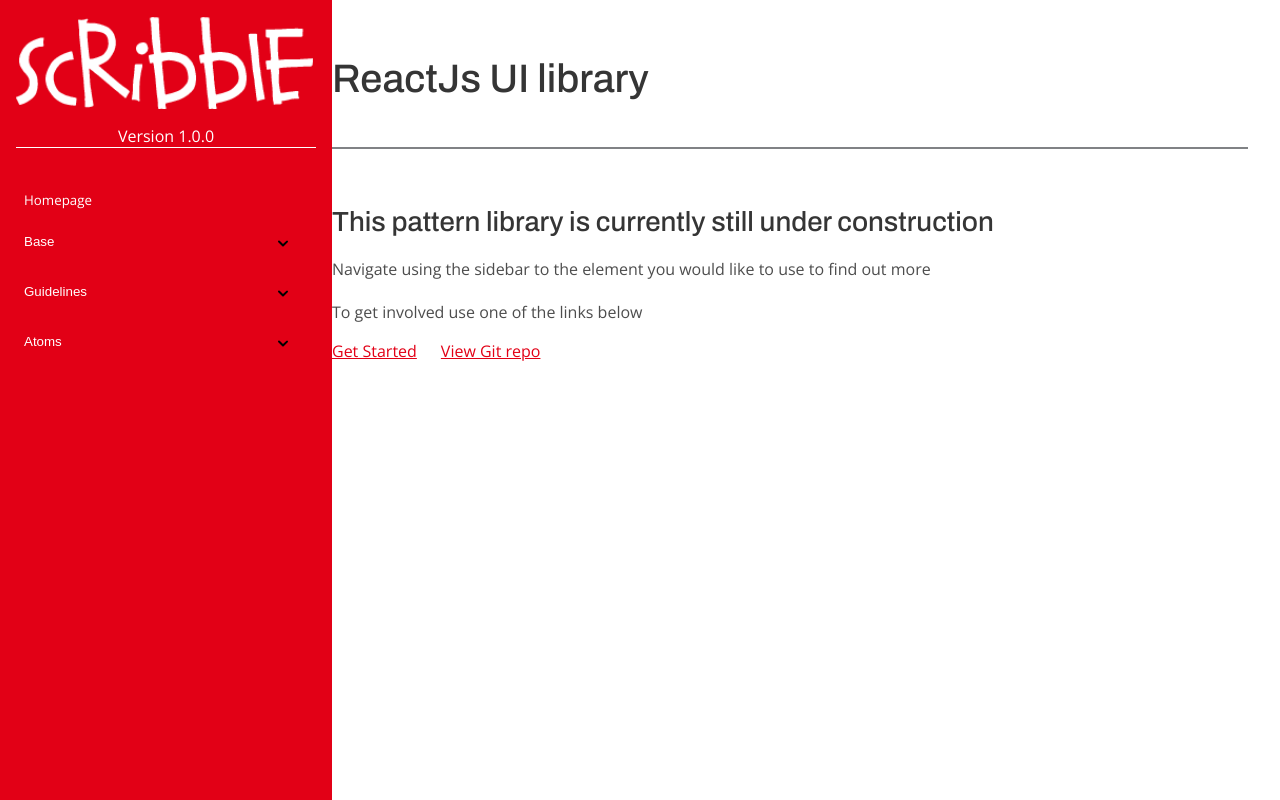
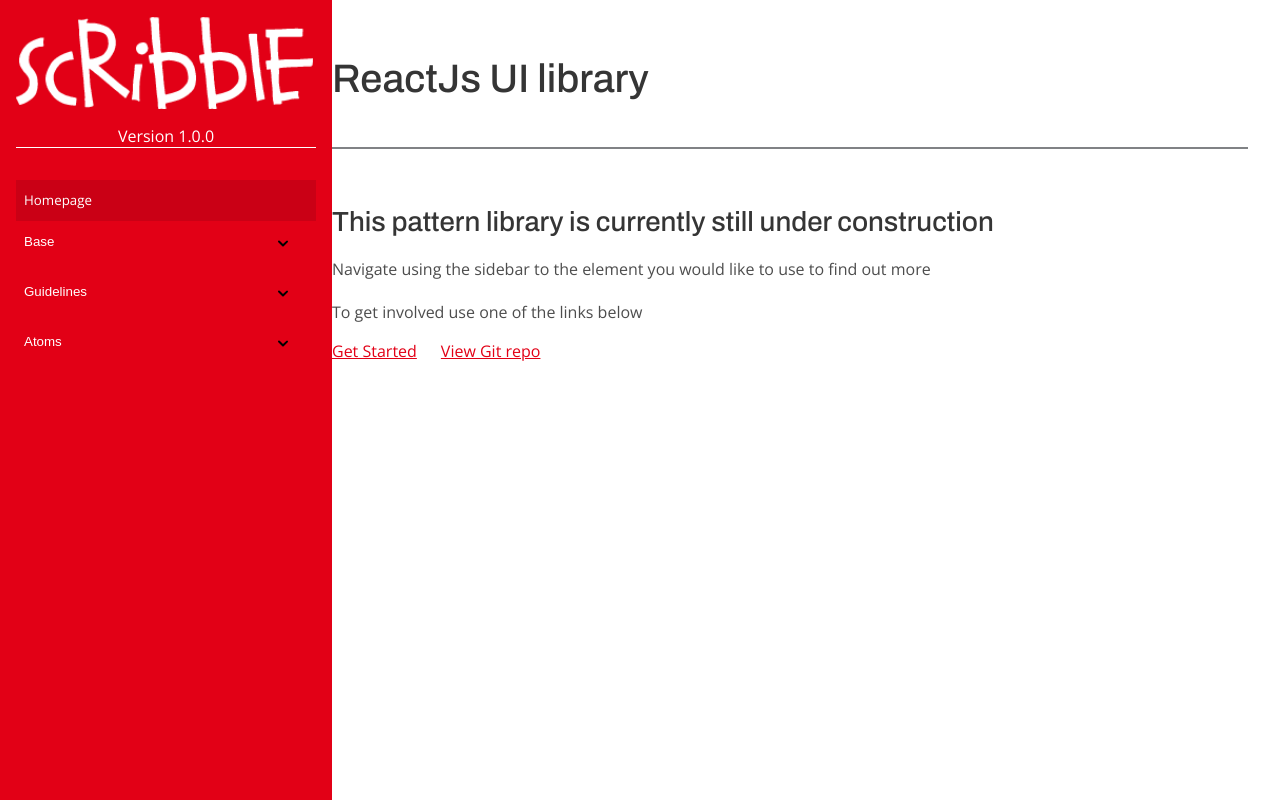
Before and after one commit to TommyScribble/pattern-library-v2, a React (Create React App) app: page / in a window 1280 px wide. Built offline with nearby package versions, Linux system fonts and the light colour scheme.

Commit message:
refactor accordion item

```diff
--- a/src/Objects/Accordion/Accordion.module.scss
+++ b/src/Objects/Accordion/Accordion.module.scss
@@ -8,34 +8,18 @@
 }
 
 .accordion-item {
-	// margin-bottom: 0.6em;
+
 	&__button {
 		background-color: transparent;
-		// background-color: color-get(utility, xlight-grey);
 		width: 100%;
-		padding-top: 1em;
-		padding-bottom: 1em;
-		padding-left: 1.5em;
+		padding: 0;
 		border: none;
-
-		// border-bottom: 2px solid color-get(utility, dark-grey);
-		// color: color-get(text, copy);  /* stylelint-disable-line */
 		text-align: left;
-		// text-transform: uppercase;
-		// font-weight: 600;
-		// font-size: 1em;
 		cursor: pointer;
 		transition: all 0.33s ease;
-
-		&.active {
-			// background-color: color-get(utility, white);/* stylelint-disable-line */
-			// border-bottom: 2px solid color-get(brand, primary);
-		}
 	}
 
 	&__background {
-		// border-bottom: 1px solid color-get(utility, dark-grey);
-		// background-color: color-get(utility, xlight-grey);
 		overflow: hidden;
 		transition: max-height 0.6s ease-out;
 
@@ -48,29 +32,16 @@
 
 .accordion-item__button {
 
-	&.active {
-
-		.rotate {
-			transform: rotate(180deg);
-		}
-	}
-
 	.button-content {
 		display: inline-flex;
 		flex-wrap: wrap;
 		width: 80%;
-
-		// &__title {
-		// 	flex: 1 0 100%;
-		// 	margin-top: rem(4px);
-		// 	margin-bottom: rem(12px);
-		// }
 	}
 
-	.icon {
+	.btn-icon {
 		float: right;
 		margin-right: 1em;
-		transition: transform 0.3s ease;
+		transition: all 2s ease-in-out;
 
 		svg {
 			stroke: none; /* stylelint-disable-line */
@@ -78,3 +49,7 @@
 		}
 	}
 }
+
+.active-btn { //this needs to be passed by the parent so the user can choose teh action
+	display: initial;
+}
--- a/src/Objects/Accordion/AccordionItem.tsx
+++ b/src/Objects/Accordion/AccordionItem.tsx
@@ -55,24 +55,20 @@ const AccordionItem: React.FC<Props> = ({
 		updateAccordionItems(title, !sectionOpen);
 	};
 
-	const activeBtn = sectionOpen ? style.active : '';
+	const activeBtn = sectionOpen ? style['active-btn'] : '';
 
 	const activeHeight = {
 		maxHeight: `${sectionHeight}`,
 	};
 
-	const ParentEl = () =>
+	const ButtonEl = () =>
 		link === true ? (
 			<Anchor
-				anchorClass={`${style['accordion-item__button']} ${btnClass} ${activeBtn}`}
-				linkType="internal"
+				anchorClass={`${btnClass} ${activeBtn}`}
+				linkType="navigation"
 				path="/"
 			>
-				<div className={style['button-content']}>
-					<div className={style['button-content__title']}>
-						{title}
-					</div>
-				</div>
+				{title}
 			</Anchor>
 		) : (
 			<button
@@ -95,7 +91,7 @@ const AccordionItem: React.FC<Props> = ({
 				</div>
 
 				{isOpen !== null && icon && (
-					<div className={`${style.icon} ${style.rotate}`}>
+					<div className={`${style['btn-icon']}`}>
 						<Icon iconName={icon} />
 					</div>
 				)}
@@ -104,7 +100,7 @@ const AccordionItem: React.FC<Props> = ({
 
 	return (
 		<li className={style['accordion-item']}>
-			<ParentEl />
+			<ButtonEl />
 			{children && (
 				<div
 					ref={accordionRef}
```
